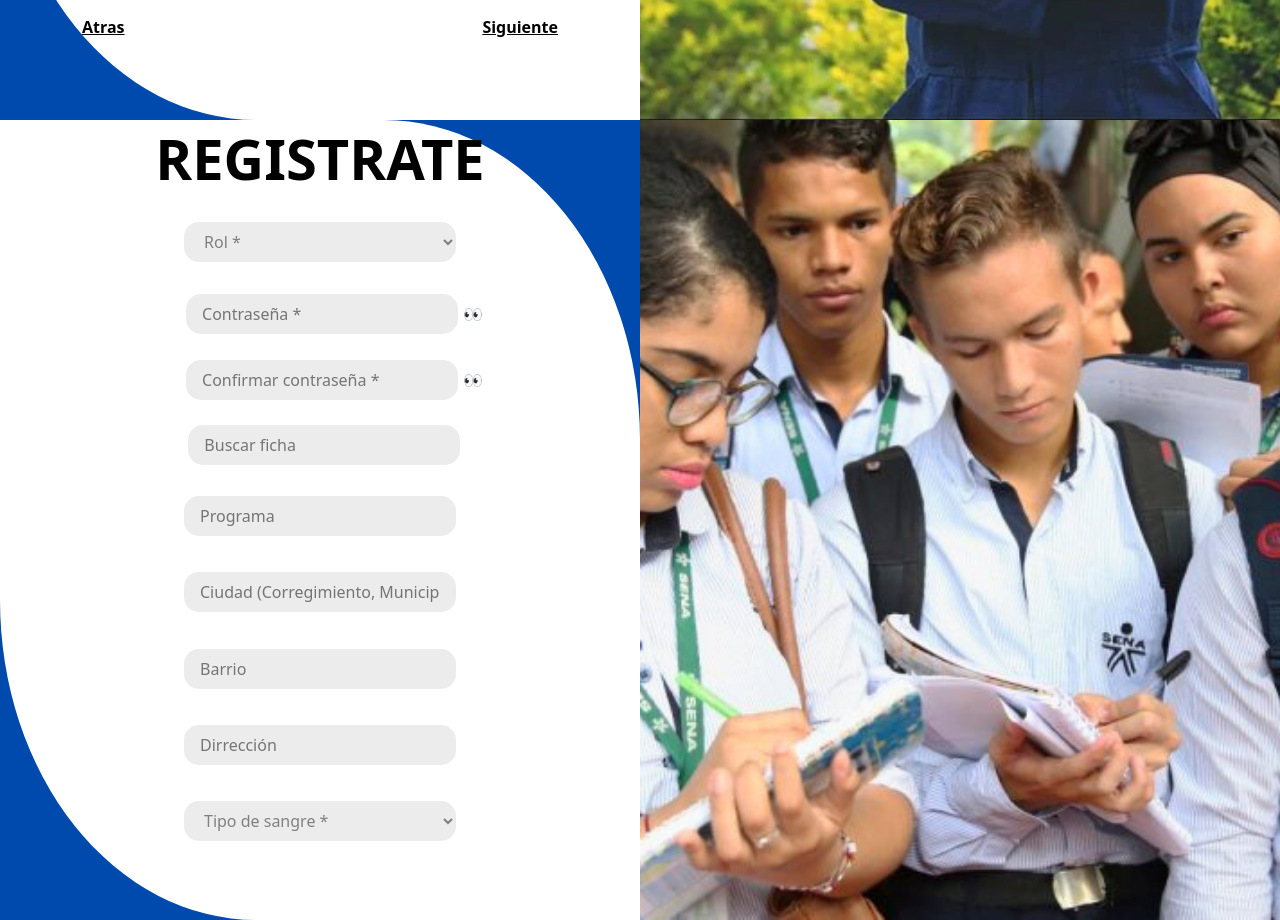
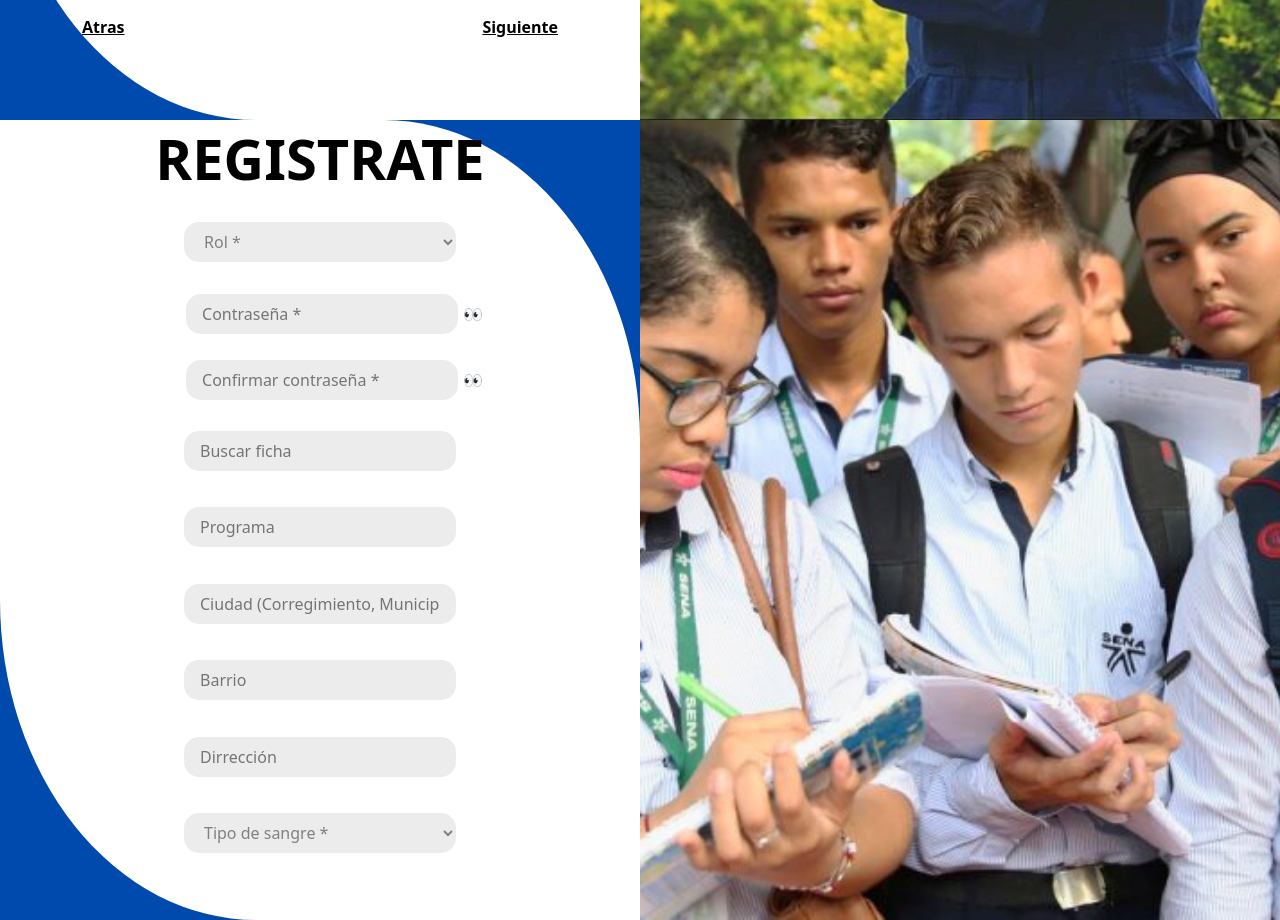
Before and after one commit to Andreaperez1/Proyecto-sena, a React (Vite) app in the folder proyect-sena-app/: page / in a window 1280 px wide. Shown: the part 680-1600 px from the top of the page. Built offline with nearby package versions, Linux system fonts and the light colour scheme.

Commit message:
maquetando pages

```diff
--- a/proyect-sena-app/src/App.css
+++ b/proyect-sena-app/src/App.css
@@ -4,3 +4,8 @@
   font-family: system-ui, -apple-system, BlinkMacSystemFont, 'Segoe UI', Roboto, Oxygen, Ubuntu, Cantarell, 'Open Sans', 'Helvetica Neue', sans-serif;
   font-size: 16px;
 }
+
+div {
+  margin: 0;
+  padding: 0;
+}
--- a/proyect-sena-app/src/componentes/Autocompletar.jsx
+++ b/proyect-sena-app/src/componentes/Autocompletar.jsx
@@ -30,7 +30,7 @@ const Autocompletar = ({ opciones, onSeleccion }) => {
 	}
 
 	return (
-		<div>
+		<>
 			<input
 				type="text"
 				placeholder="Buscar ficha"
@@ -48,7 +48,7 @@ const Autocompletar = ({ opciones, onSeleccion }) => {
 					))}
 				</ul>
 			)}
-		</div>
+		</>
 	)
 }
 
--- a/proyect-sena-app/src/componentes/styles/input-registro.css
+++ b/proyect-sena-app/src/componentes/styles/input-registro.css
@@ -8,6 +8,10 @@
   margin: 1.6%
 }
 
+.campo-contraseña {
+  display: flex;
+
+}
 
 .input-contraseña {
   margin-left: 1.5rem;
@@ -18,10 +22,6 @@
   border: 0;
 }
 
-.campo-contraseña {
-  display: flex;
-}
-
 /* estas lineas quitan las pequeñas flechas
 por defecto de los inputs tipo número
 */
--- a/proyect-sena-app/src/page/Registro2.jsx
+++ b/proyect-sena-app/src/page/Registro2.jsx
@@ -8,6 +8,7 @@ import Autocompletar from '../componentes/autocompletar'
 import Input from '../componentes/Input'
 // CSS
 import '../page/styles/registro.css'
+import '../componentes/styles/input-registro.css'
 
 const Registro2 = () => {
 	const FichaInfo = {
```
